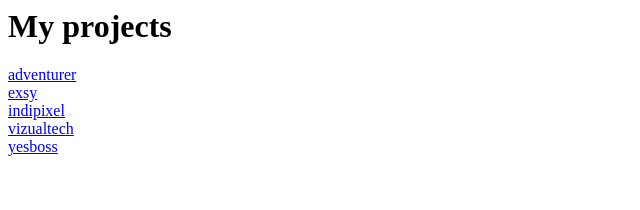
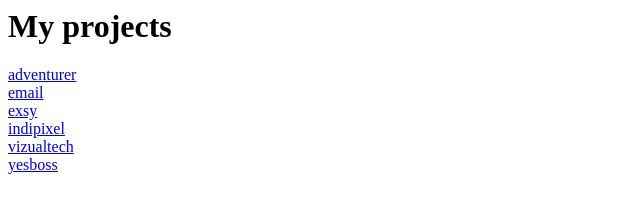
Before and after one commit to stasbayov/stasbayov.github.io, a plain HTML site: page index.html in a window 1280 px wide. Shown: the whole page, without its empty margins (0-640 px from the left). Drawn offline with Linux system fonts and the light colour scheme.

Commit message:
Update index.html

```diff
--- a/index.html
+++ b/index.html
@@ -1,5 +1,6 @@
 <h1>My projects</h1>
 <a href="/adventurer">adventurer</a><br>
+<a href="/email">email</a><br>
 <a href="/exsy">exsy</a><br>
 <a href="/indipixel">indipixel</a><br>
 <a href="/vizualTech">vizualtech</a><br>
```
